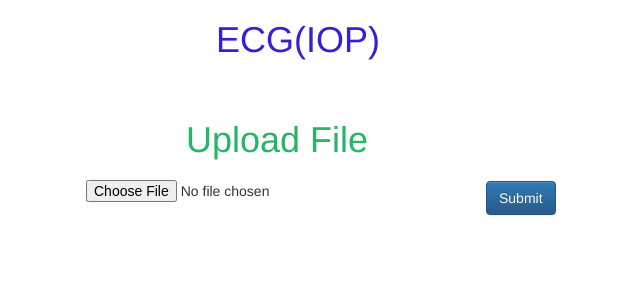
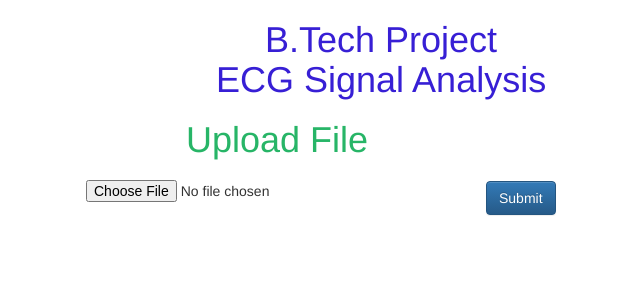
Before and after one commit to AkhilGoel/ECG-Analysis, a PHP site: page / in a window 1280 px wide. Shown: the top 300 px of the page, without its empty margins (414-1054 px from the left). Run offline with PHP 8.4, Linux system fonts and the light colour scheme.

Commit message:
change of project

```diff
--- a/templates/index.php
+++ b/templates/index.php
@@ -12,7 +12,7 @@
 
 </head>
  <body>
- <center><h1 style="position: absolute;left: 630px;color: #371FD5">ECG(IOP)</h1></center>
+ <center><h1 style="position: absolute;left: 630px;color: #371FD5">B.Tech Project <br> ECG Signal Analysis</h1></center>
   <div style="position: absolute;
     left: 600px;
     top: 100px; color: #27B567">
```
